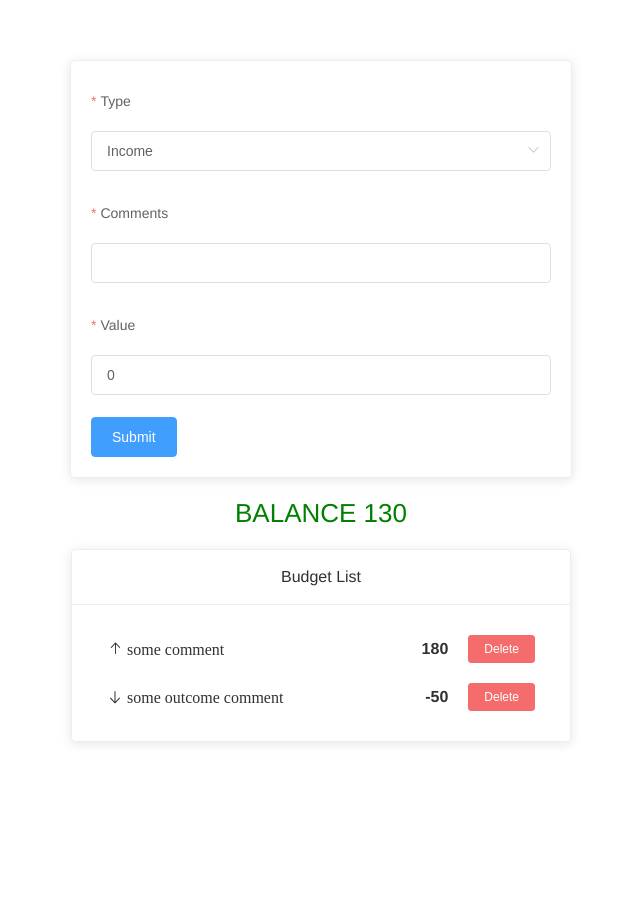
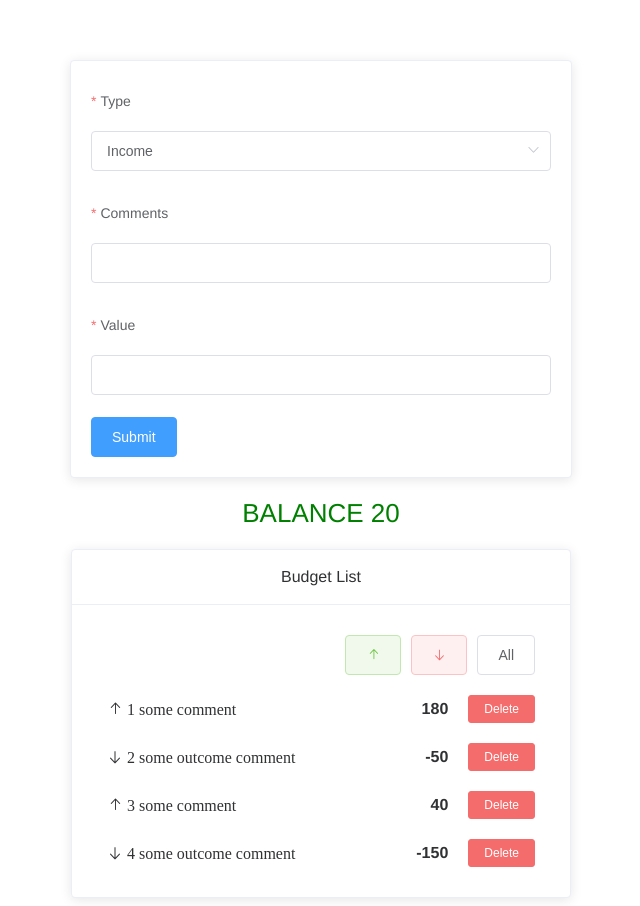
Before and after one commit to IrinaGosteva/budget-app-Vue, a Vue app: page / in a window 1280 px wide. Shown: the whole page, without its empty margins (319-959 px from the left). Before the commit the page ends 800 px from the top, so only its background shows below. Built offline with nearby package versions, Linux system fonts and the light colour scheme.

Commit message:
task6. Add sorting buttons above the BudgetList that control how the list is sorted and bug-fix for task4

```diff
--- a/package.json
+++ b/package.json
@@ -34,9 +34,9 @@
     "parserOptions": {
       "parser": "@babel/eslint-parser"
     },
-    "rules": {
-      "no-console": "off"
-    }
+      "rules": {
+        "no-console": "off"
+      }
   },
   "browserslist": [
     "> 1%",
--- a/src/App.vue
+++ b/src/App.vue
@@ -23,14 +23,26 @@ export default {
       1: {
         type: "INCOME",
         value: 180,
-        comment: "some comment",
+        comment: "1 some comment",
         id: 1,
       },
       2: {
         type: "OUTCOME",
         value: -50,
-        comment: "some outcome comment",
+        comment: "2 some outcome comment",
         id: 2,
+      },
+      3: {
+        type: "INCOME",
+        value: 40,
+        comment: "3 some comment",
+        id: 3,
+      },
+      4: {
+        type: "OUTCOME",
+        value: -150,
+        comment: "4 some outcome comment",
+        id: 4,
       },
     },
   }),
@@ -58,6 +70,11 @@ export default {
       this.$set(this.list, newObj.id, newObj);
     },
   },
+  watch: {
+    list() {
+      return this.list;
+    },
+  },
 };
 </script>
 
--- a/src/components/BudgetListItem.vue
+++ b/src/components/BudgetListItem.vue
@@ -1,39 +1,61 @@
 <template>
   <div>
-    <div class="list-item" v-for="(item, prop) in list" :key="prop">
+    <SortElements @sortList="sortElementInfo" />
+    <div v-for="(item, prop) in list" :key="prop">
+      <div
+        class="list-item"
+        v-if="item.type == sortvalue || sortvalue == 'All'"
+      >
         <span class="budget-comment" :class="[classIconArrow[item.type]]">
           {{ item.comment }}
         </span>
         <span class="budget-value"> {{ item.value }} </span>
 
-      <el-button type="danger" size="mini" @click="centerDialogVisible = true"
+        <el-button
+          type="danger"
+          size="mini"
+          @click="
+            (centerDialogVisible = true),
+              (centerDialogVisibleID = item.id),
+              (comment = item.comment)
+          "
           >Delete
         </el-button>
+      </div>
+    </div>
     <el-dialog
       title="Warning"
       :visible.sync="centerDialogVisible"
       width="30%"
       center
     >
-        <span> {{ item.comment }} </span>
+      <span> {{ comment }} </span>
       <span slot="footer" class="dialog-footer">
         <el-button @click="centerDialogVisible = false">Cancel</el-button>
         <el-button
           type="primary"
-            @click="(centerDialogVisible = false), deleteThisItem(item)"
-            >Confirm</el-button
-          >
+          @click="
+            (centerDialogVisible = false), deleteThisItem(centerDialogVisibleID)
+          "
+          >Confirm
+        </el-button>
       </span>
     </el-dialog>
-    </div>
   </div>
 </template>
 
 <script>
+import SortElements from "./SortElements.vue";
 export default {
   name: "BudgetListItem",
+  components: {
+    SortElements,
+  },
   data: () => ({
+    sortvalue: "All",
     centerDialogVisible: false,
+    comment: "",
+    centerDialogVisibleID: "",
     classIconArrow: {
       INCOME: "el-icon-top",
       OUTCOME: "el-icon-bottom",
@@ -47,7 +69,19 @@ export default {
   },
   methods: {
     deleteThisItem(item) {
-      this.$emit("deleteThisItem", item.id);
+      this.$emit("deleteThisItem", item);
+    },
+    sortElementInfo(value) {
+      if (value != undefined) {
+        this.sortvalue = value;
+      } else {
+        this.sortvalue = "All";
+      }
+    },
+  },
+  computed: {
+    display() {
+      return "displayNone";
     },
   },
 };
@@ -65,4 +99,10 @@ export default {
   margin-left: auto;
   margin-right: 20px;
 }
+.display {
+  display: flex;
+}
+.displayNone {
+  display: none;
+}
 </style>
--- a/src/components/FormBudget.vue
+++ b/src/components/FormBudget.vue
@@ -28,13 +28,14 @@
 </template>
 
 <script>
+
 export default {
   name: "FormBudget",
   data: () => ({
     formData: {
       type: "INCOME",
       comment: "",
-      value: 0,
+      value: '',
     },
     rules: {
       type: [
@@ -45,13 +46,16 @@ export default {
       ],
       value: [
         { required: true, message: "please entet amount", trigger: "blur" },
-        { type: "number", message: "value must be a number", trigger: "blur" },
+        { type: "number", message:"value must be a number", trigger: "blur" },
       ],
     },
   }),
   methods: {
     onSubmit() {
       this.$refs.addItemForm.validate((valid) => {
+        if( this.formData.value===0){
+          valid = false;
+        }
         if (valid) {
           this.$emit("submitForm", { ...this.formData });
           this.$refs.addItemForm.resetFields();
--- /dev/null
+++ b/src/components/SortElements.vue
@@ -0,0 +1,44 @@
+<template>
+  <div class="sortItem">
+    <el-button
+      class="el-button el-button--success is-plain el-icon-top"
+      @click="sortList('OUTCOME')"
+    >
+    </el-button>
+    <el-button
+      class="el-button el-button--danger is-plain el-icon-bottom"
+      @click="sortList('INCOME')"
+    >
+    </el-button>
+    <el-button class="el-button el-button--plain is-plain" @click="sortList()"
+      >All
+    </el-button>
+  </div>
+</template>
+
+<script>
+export default {
+  name: "SortElements",
+  data: () => ({
+    sortedList: [],
+  }),
+  props: {
+    list: {
+      type: Object,
+      defoult: () => ({}),
+    },
+  },
+  methods: {
+    sortList(value) {
+      this.$emit("sortList", value);
+    },
+  },
+};
+</script>
+
+<style scoped>
+.sortItem {
+  text-align: right;
+  padding: 10px 15px;
+}
+</style>
```
Lines whose indentation alone changed are shown as unchanged.
